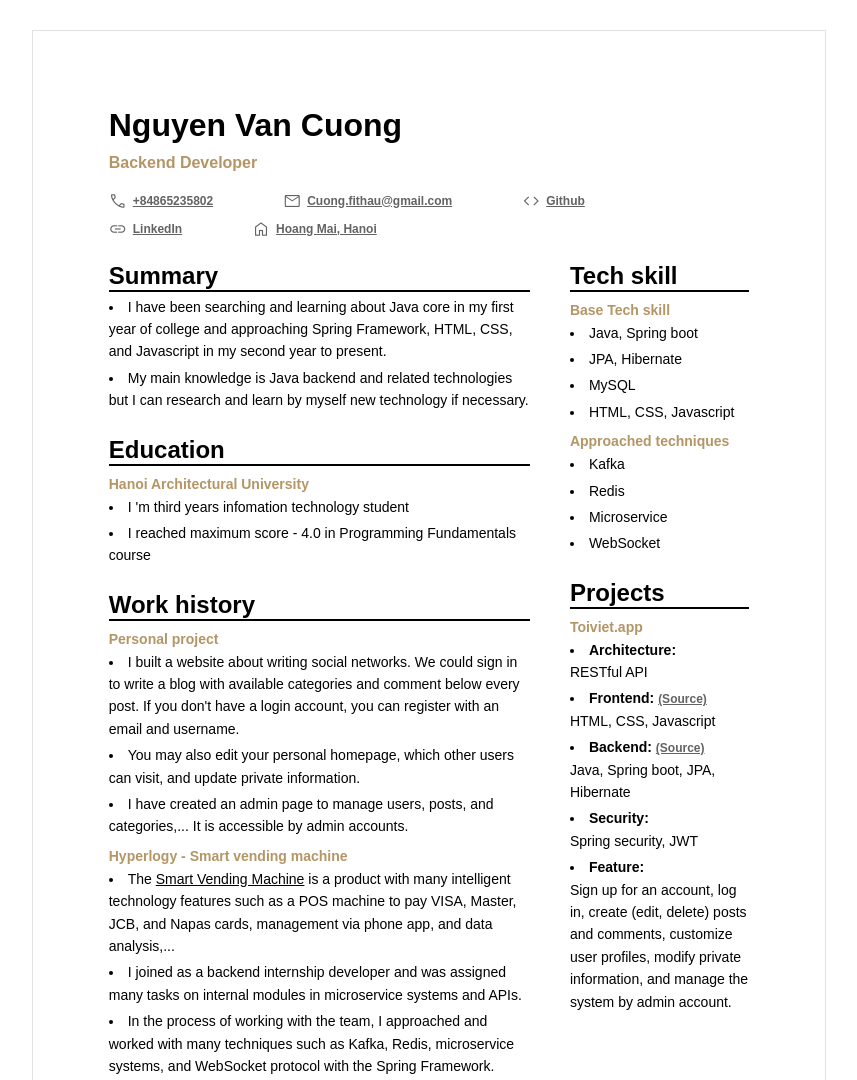
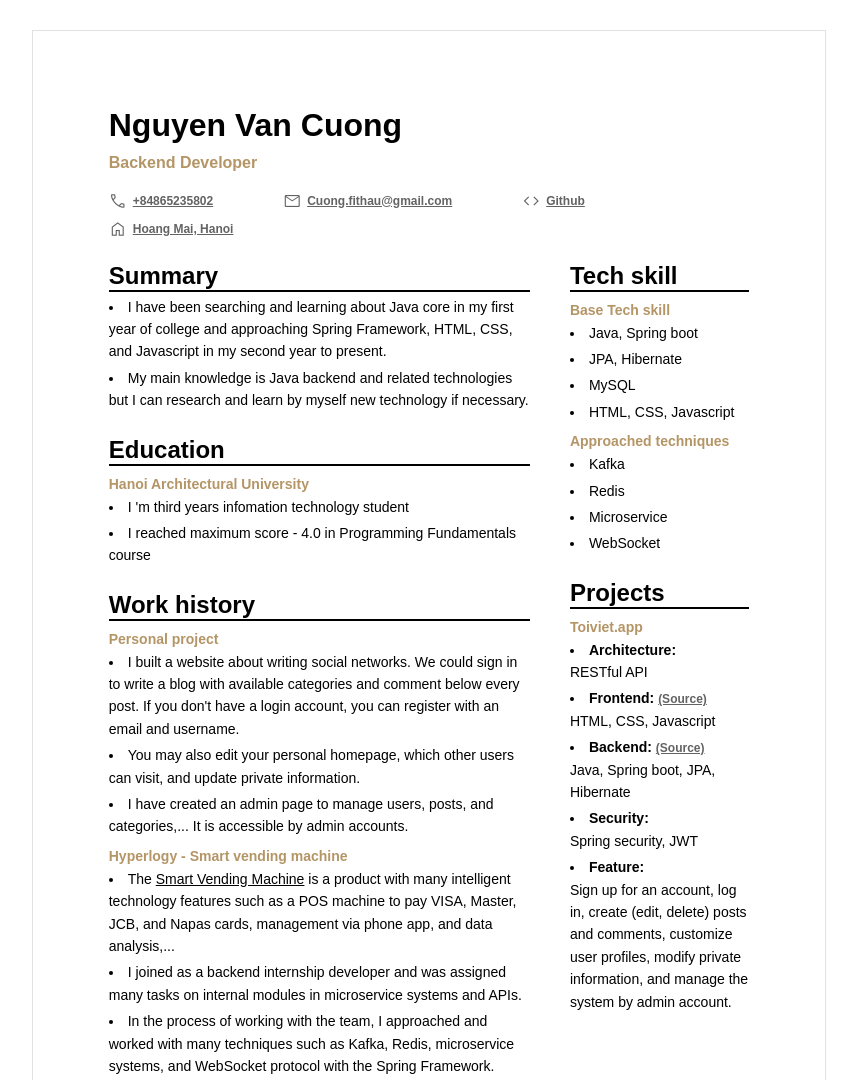
Before and after one commit to cuonvc/My-resume, a plain HTML site: page index.html in a window 1280 px wide. Shown: the top 1080 px of the page, without its empty margins (211-1068 px from the left). Drawn offline with nearby package versions, Linux system fonts and the light colour scheme.

Commit message:
Hide LinkedIn

```diff
--- a/index.html
+++ b/index.html
@@ -25,10 +25,10 @@
                 <span class="header_icon-contact material-symbols-outlined">code</span>
                 <p class="header_contact-view">Github</p>
             </a>
-            <a href="#" class="header_contact-link">
+<!--             <a href="#" class="header_contact-link">
                 <span class="header_icon-contact material-symbols-outlined">Link</span>
                 <p class="header_contact-view">LinkedIn</p>
-            </a>
+            </a> -->
             <a href="https://goo.gl/maps/Gk1TCL7eRTZii1mK7" class="header_contact-link">
                 <span class="header_icon-contact material-symbols-outlined">home</span>
                 <p class="header_contact-view">Hoang Mai, Hanoi</p>
```
